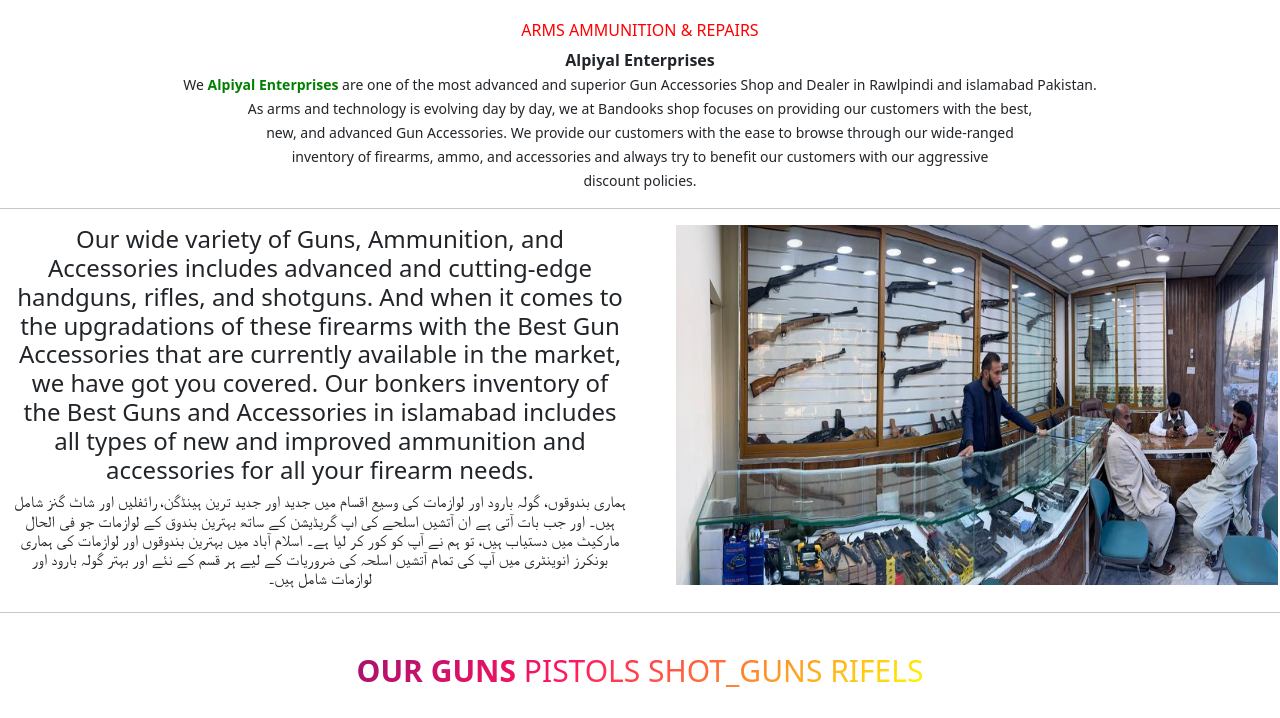
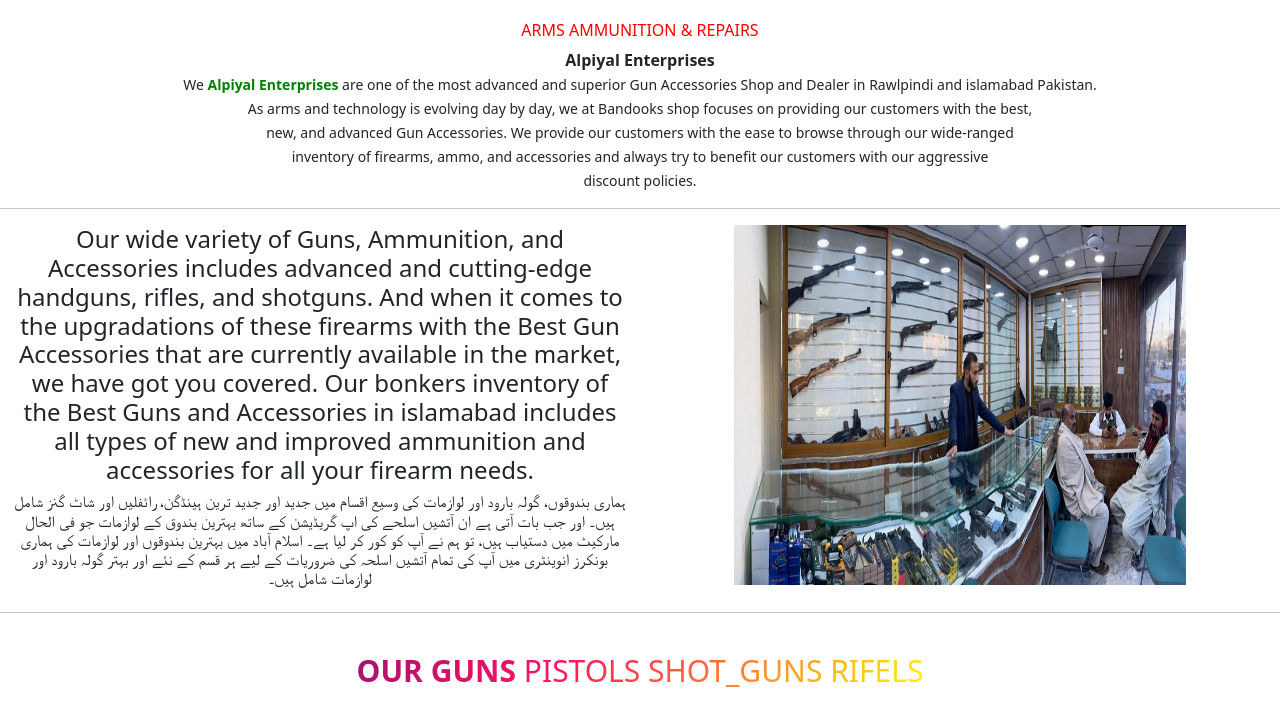
Before and after one commit to khurrambukhari/Alpiyal-Enterprises, a plain HTML site: page index.html in a window 1280 px wide. Shown: the part 501-1219 px from the top of the page. Drawn offline with nearby package versions, Linux system fonts and the light colour scheme.

Commit message:
last commit

```diff
--- a/index.html
+++ b/index.html
@@ -130,7 +130,7 @@ As arms and technology is evolving day by day, we at Bandooks shop focuses on pr
  </h6>
        </div>
     <div class="col-6">
-      <img style="width:650px; height:360px;" class="container-fluid"   src="IMG-20211123-WA0026.jpg" alt="pistals"/>
+      <img style="width:500px; height:360px;" class="container-fluid"   src="IMG-20211123-WA0026.jpg" alt="pistals"/>
     </div>
 
   </div>
```
